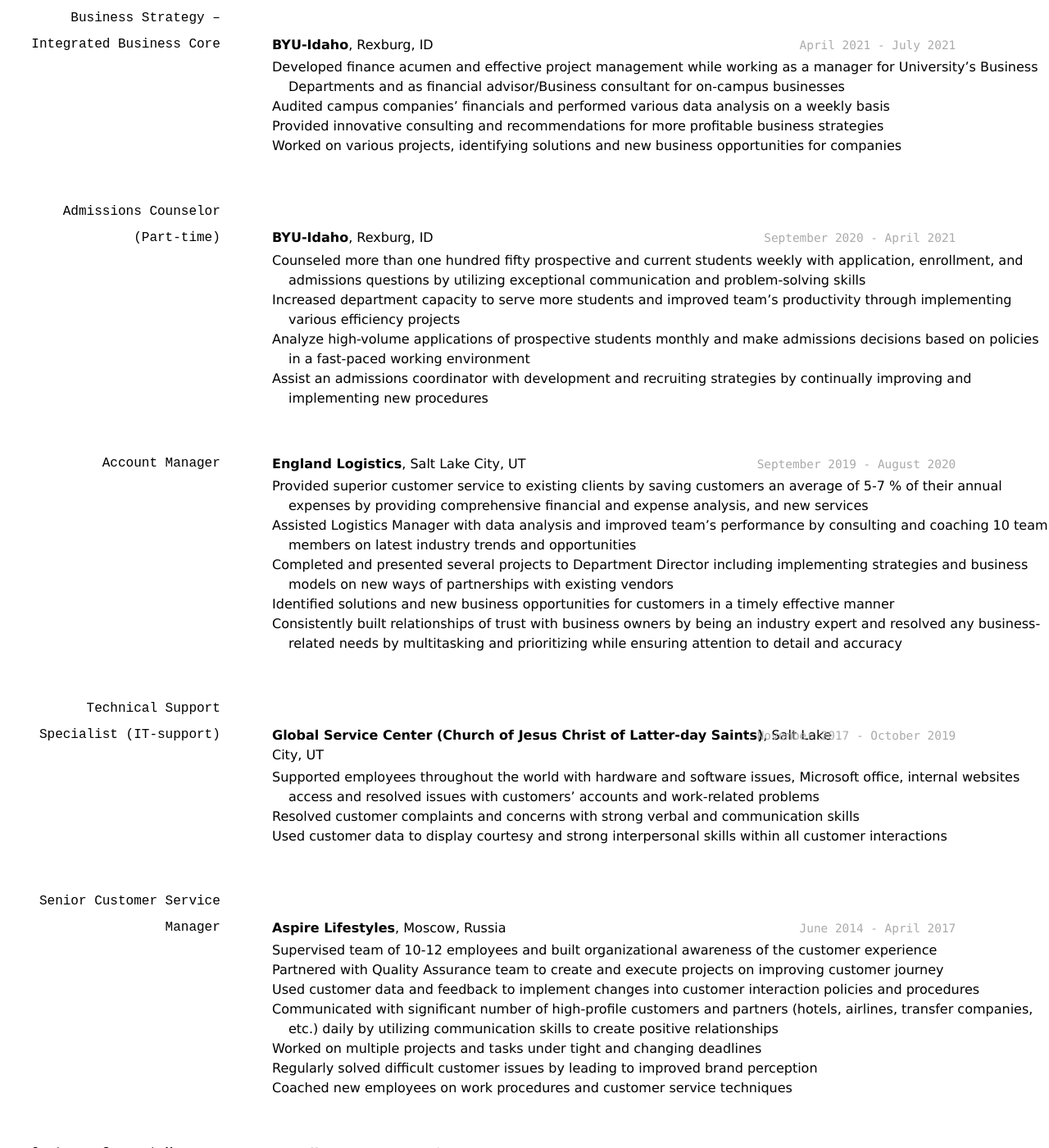
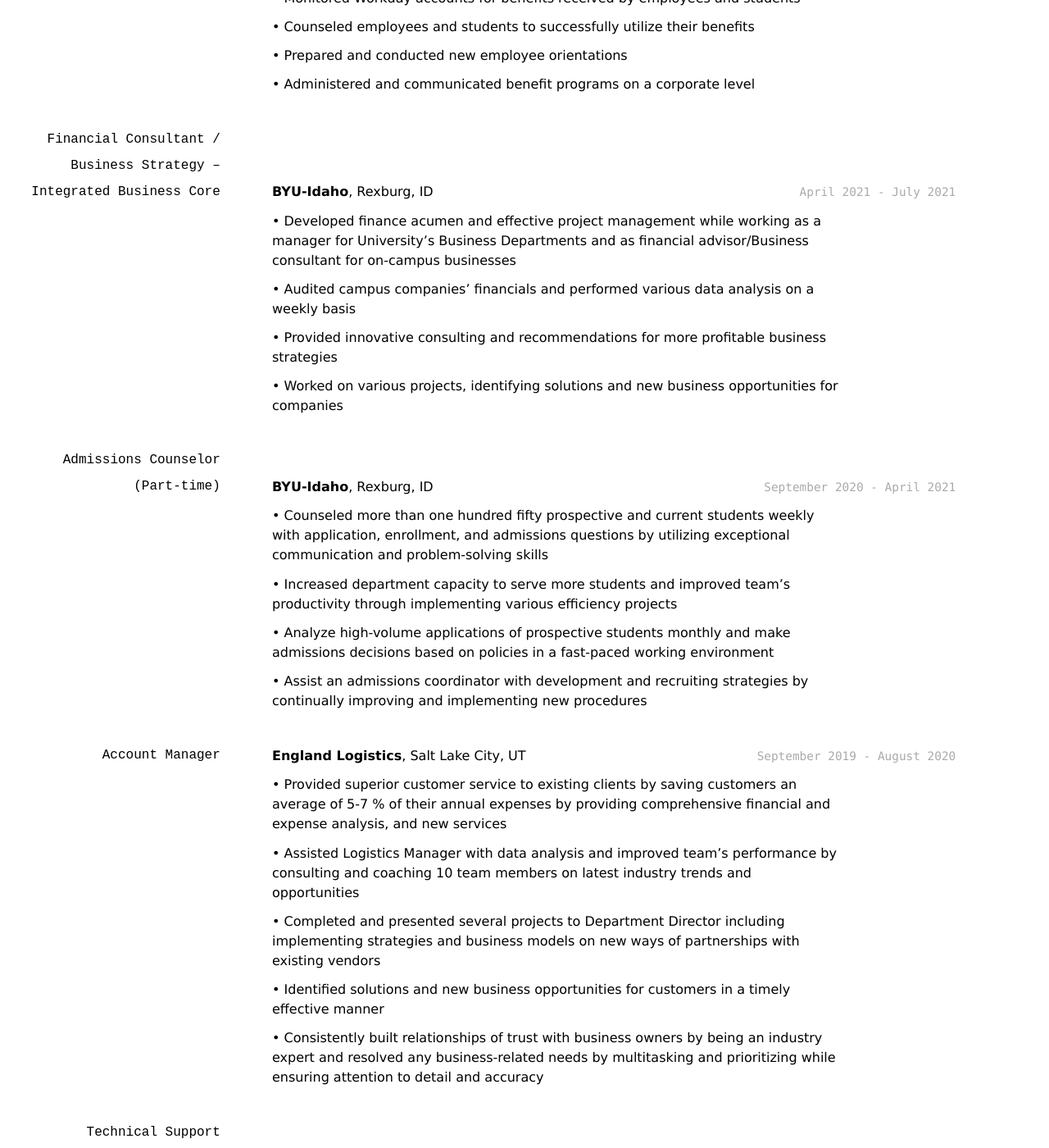
Before and after one commit to hasbiullin/Khasbiullin_resume, a Jekyll site: the page built from docs/index.md, in a window 1280 px wide and 1400 px high, scrolled down 1323 px. Shown: the whole window at 82% size. Built offline with Jekyll 4.4.1, drawn with Linux system fonts in a browser that asks for light colours; some of the changed text lies outside the part shown.

Commit message:
update resume

```diff
--- a/docs/index.md
+++ b/docs/index.md
@@ -41,7 +41,6 @@ __Rostov-na-Donu State University of Railways__, Rostov, Russia
 -	B.S. in Power-Engineering
 
 
-
 ## Work Experience
 
 ### HR Analyst
@@ -67,11 +72,15 @@ __Extra Space Storage__, Salt Lake City, UT
 `April 2021 - July 2021`
 __BYU-Idaho__, Rexburg, ID
 
-- Designed Qualtrics surveys to identify new employees’ needs and determine areas of improvement
-- Monitored Workday accounts for benefits received by employees and students
-- Counseled employees and students to successfully utilize their benefits
-- Prepared and conducted new employee orientations
-- Administered and communicated benefit programs on a corporate level
+•	Designed Qualtrics surveys to identify new employees’ needs and determine areas of improvement
+
+•	Monitored Workday accounts for benefits received by employees and students
+
+•	Counseled employees and students to successfully utilize their benefits
+
+•	Prepared and conducted new employee orientations
+
+•	Administered and communicated benefit programs on a corporate level
 
 
 ### Financial Consultant / Business Strategy – Integrated Business Core
@@ -79,10 +88,13 @@ __BYU-Idaho__, Rexburg, ID
 `April 2021 - July 2021`
 __BYU-Idaho__, Rexburg, ID
 
-- Developed finance acumen and effective project management while working as a manager for University’s Business Departments and as financial advisor/Business consultant for on-campus businesses
-- Audited campus companies’ financials and performed various data analysis on a weekly basis
-- Provided innovative consulting and recommendations for more profitable business strategies
-- Worked on various projects, identifying solutions and new business opportunities for companies
+•	Developed finance acumen and effective project management while working as a manager for University’s Business Departments and as financial advisor/Business consultant for on-campus businesses
+
+•	Audited campus companies’ financials and performed various data analysis on a weekly basis
+
+•	Provided innovative consulting and recommendations for more profitable business strategies
+
+•	Worked on various projects, identifying solutions and new business opportunities for companies
 
 
 ### Admissions Counselor (Part-time)
@@ -90,52 +102,69 @@ __BYU-Idaho__, Rexburg, ID
 `September 2020 - April 2021`
 __BYU-Idaho__, Rexburg, ID
 
-- Counseled more than one hundred fifty prospective and current students weekly with application, enrollment, and admissions questions by utilizing exceptional communication and problem-solving skills
-- Increased department capacity to serve more students and improved team’s productivity through implementing various efficiency projects
-- Analyze high-volume applications of prospective students monthly and make admissions decisions based on policies in a fast-paced working environment
-- Assist an admissions coordinator with development and recruiting strategies by continually improving and implementing new procedures
+•	Counseled more than one hundred fifty prospective and current students weekly with application, enrollment, and admissions questions by utilizing exceptional communication and problem-solving skills
+
+•	Increased department capacity to serve more students and improved team’s productivity through implementing various efficiency projects
+
+•	Analyze high-volume applications of prospective students monthly and make admissions decisions based on policies in a fast-paced working environment
+
+•	Assist an admissions coordinator with development and recruiting strategies by continually improving and implementing new procedures
 
 
 ### Account Manager
 `September 2019 - August 2020`
 __England Logistics__, Salt Lake City, UT
 
-- Provided superior customer service to existing clients by saving customers an average of 5-7 % of their annual expenses by providing comprehensive financial and expense analysis, and new services
-- Assisted Logistics Manager with data analysis and improved team’s performance by consulting and coaching 10 team members on latest industry trends and opportunities
-- Completed and presented several projects to Department Director including implementing strategies and business models on new ways of partnerships with existing vendors
-- Identified solutions and new business opportunities for customers in a timely effective manner
-- Consistently built relationships of trust with business owners by being an industry expert and resolved any business-related needs by multitasking and prioritizing while ensuring attention to detail and accuracy
+•	Provided superior customer service to existing clients by saving customers an average of 5-7 % of their annual expenses by providing comprehensive financial and expense analysis, and new services
+
+•	Assisted Logistics Manager with data analysis and improved team’s performance by consulting and coaching 10 team members on latest industry trends and opportunities
+
+•	Completed and presented several projects to Department Director including implementing strategies and business models on new ways of partnerships with existing vendors
+
+•	Identified solutions and new business opportunities for customers in a timely effective manner
+
+•	Consistently built relationships of trust with business owners by being an industry expert and resolved any business-related needs by multitasking and prioritizing while ensuring attention to detail and accuracy
 
 
 ### Technical Support Specialist (IT-support)
 `November 2017 - October 2019`
 __Global Service Center (Church of Jesus Christ of Latter-day Saints)__, Salt Lake City, UT
 
-- Supported employees throughout the world with hardware and software issues, Microsoft office, internal websites access and resolved issues with customers’ accounts and work-related problems
-- Resolved customer complaints and concerns with strong verbal and communication skills
-- Used customer data to display courtesy and strong interpersonal skills within all customer interactions
+•	Supported employees throughout the world with hardware and software issues, Microsoft office, internal websites access and resolved issues with customers’ accounts and work-related problems
+
+•	Resolved customer complaints and concerns with strong verbal and communication skills
+
+•	Used customer data to display courtesy and strong interpersonal skills within all customer interactions
 
 
 ### Senior Customer Service Manager
 `June 2014 - April 2017`
 __Aspire Lifestyles__, Moscow, Russia
 
-- Supervised team of 10-12 employees and built organizational awareness of the customer experience
-- Partnered with Quality Assurance team to create and execute projects on improving customer journey
-- Used customer data and feedback to implement changes into customer interaction policies and procedures
-- Communicated with significant number of high-profile customers and partners (hotels, airlines, transfer companies, etc.) daily by utilizing communication skills to create positive relationships
-- Worked on multiple projects and tasks under tight and changing deadlines
-- Regularly solved difficult customer issues by leading to improved brand perception
-- Coached new employees on work procedures and customer service techniques
+·	Supervised team of 10-12 employees and built organizational awareness of the customer experience
+
+·	Partnered with Quality Assurance team to create and execute projects on improving customer journey
+
+·	Used customer data and feedback to implement changes into customer interaction policies and procedures
+
+·	Communicated with significant number of high-profile customers and partners (hotels, airlines, transfer companies, etc.) daily by utilizing communication skills to create positive relationships
+
+·	Worked on multiple projects and tasks under tight and changing deadlines
+
+·	Regularly solved difficult customer issues by leading to improved brand perception
+
+·	Coached new employees on work procedures and customer service techniques
 
 
 ### Customer Support Manager
 `February 2013 - December 2013`
 __IT-Online__, Moscow, Russia
 
-- Advised and educated clients regarding website features in the fast-paced work environment
-- Worked on variety of tasks throughout the shift attaining high customer satisfaction
-- Assisted department manager and other team members with ongoing issues with customers
+·	Advised and educated clients regarding website features in the fast-paced work environment
+
+·	Worked on variety of tasks throughout the shift attaining high customer satisfaction
+
+·	Assisted department manager and other team members with ongoing issues with customers
 
 
 ## Projects and Volunteer Experience
@@ -144,22 +173,30 @@ __IT-Online__, Moscow, Russia
 `January 2021 - April 2021`
 __NOMAAD Embroidered Apparel__, Rexburg, ID
 
-- Gained business expertise by creating a custom embroidery apparel company and selling merchandise on campus and online through social media and company’s website (both B2C and B2B)
-- Managed the Finance team of 5 people that prepared and presented financial projections and updates to the company, the audit committee, and board of directors
-- Prepared and analyzed company financial statements and created an advanced, interactive Excel dashboard and visuals to distribute reports needed by department executives and company members for day-to-day use
-- Proved ability to accomplish ambiguous tasks by performing extensive research, communicating with suppliers and vendors, and preparing and presenting a business plan for a panel of 5 bankers
-- Reshaped company’s culture to build a winning culture of trust and hard work, establishing better communication and clear roles and responsibilities
-- Innovated business operations and sales, decreasing expenditures by 10% and increasing company productivity and sales efficiency, which led to positive Net income
-- Increased revenue by 30% through implementing marketing initiatives and different sales strategies
+·	Gained business expertise by creating a custom embroidery apparel company and selling merchandise on campus and online through social media and company’s website (both B2C and B2B)
+
+·	Managed the Finance team of 5 people that prepared and presented financial projections and updates to the company, the audit committee, and board of directors
+
+·	Prepared and analyzed company financial statements and created an advanced, interactive Excel dashboard and visuals to distribute reports needed by department executives and company members for day-to-day use
+
+·	Proved ability to accomplish ambiguous tasks by performing extensive research, communicating with suppliers and vendors, and preparing and presenting a business plan for a panel of 5 bankers
+
+·	Reshaped company’s culture to build a winning culture of trust and hard work, establishing better communication and clear roles and responsibilities
+
+·	Innovated business operations and sales, decreasing expenditures by 10% and increasing company productivity and sales efficiency, which led to positive Net income
+
+·	Increased revenue by 30% through implementing marketing initiatives and different sales strategies
 
 
 ### Full-Time Volunteer Representative
 `March 2010 - April 2012`
 __The Church of Jesus Christ of Latter-Day Saints__, Russia / Kazakhstan
 
-- Worked 70-80 hours weekly teaching, engaging in in various service projects, and managing other volunteers
-- Supervised and motivated 60 full-time volunteers, prepared and coordinated trainings, and organized service projects and other meetings
-- Assisted organizational leadership in administering, by conducting trainings and other meetings, analyzing performance data, and implementing new strategies
+·	Worked 70-80 hours weekly teaching, engaging in in various service projects, and managing other volunteers
+
+·	Supervised and motivated 60 full-time volunteers, prepared and coordinated trainings, and organized service projects and other meetings
+
+·	Assisted organizational leadership in administering, by conducting trainings and other meetings, analyzing performance data, and implementing new strategies
 
 
 <!-- ### Footer
```
Also changed, not shown: other parts of docs/index.md (+13 -7 lines).
